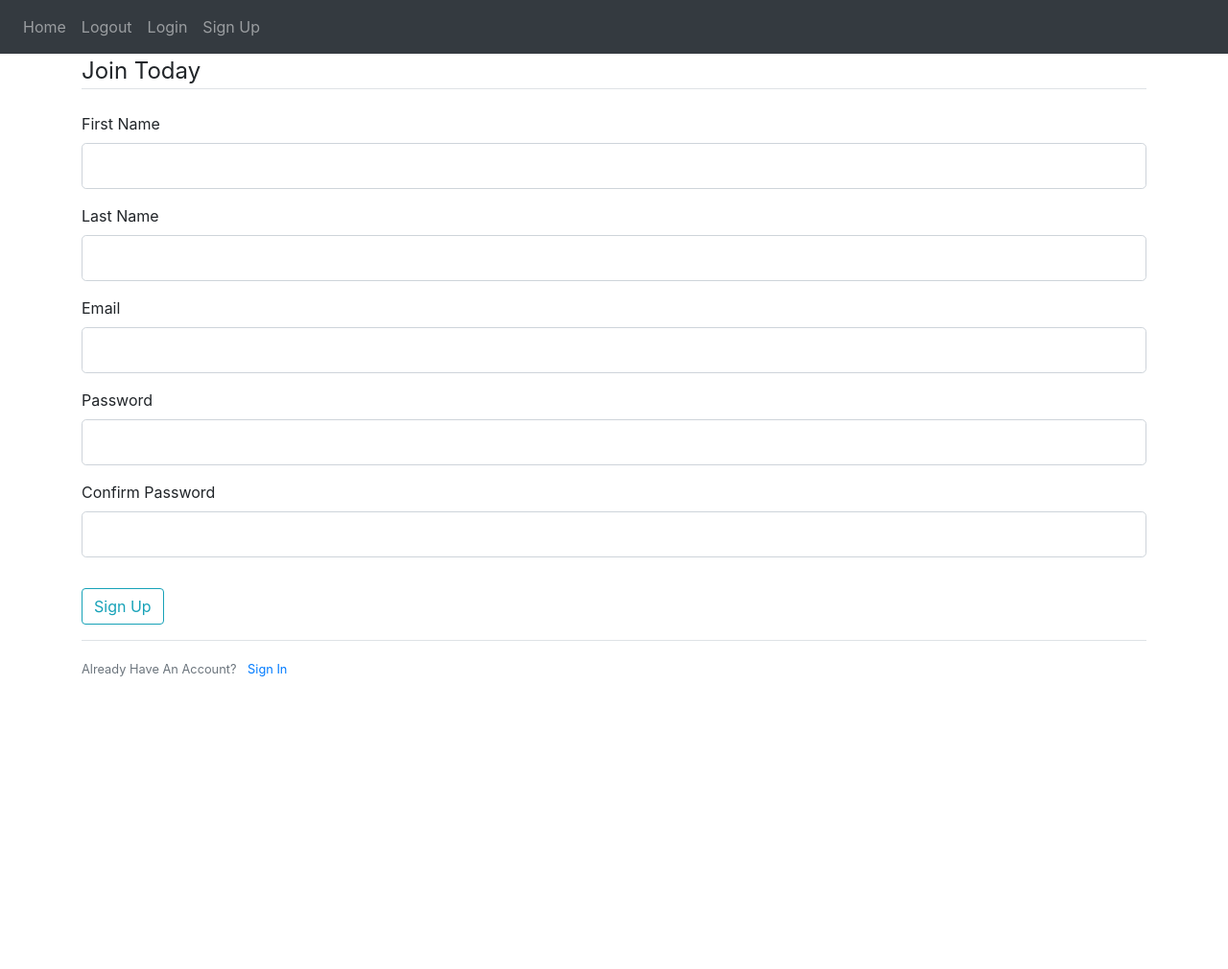
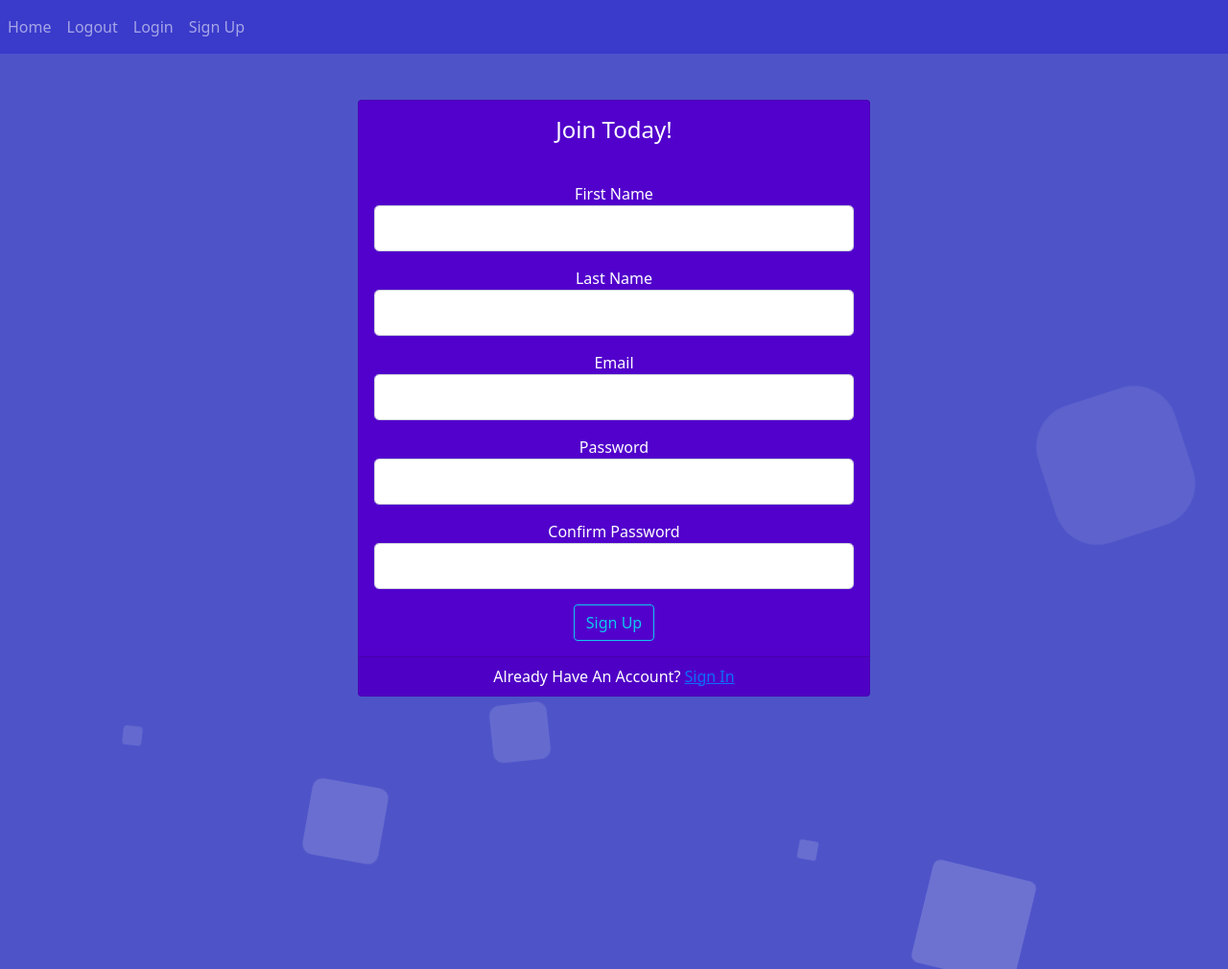
Before and after one commit to nieckojakub/IOProject, a Flask app: page /signup in a window 1280 px wide. Shown: the whole page at 96% size. Run offline with Flask 2, Linux system fonts and the light colour scheme; parts of the project's set-up code (start-up, migrations or seed data) failed here and were passed over; some libraries are stand-ins or nearby versions.

Commit message:
base.html fixed, signup.html done, colorls to be changed + problem with resizeing

```diff
--- a/requirements.txt
+++ b/requirements.txt
@@ -3,3 +3,5 @@ Flask-SQLAlchemy
 flask-login
 
 WTForms~=3.0.1
+
+email_validator
--- a/website/static/css/styles.css
+++ b/website/static/css/styles.css
@@ -134,3 +134,16 @@ body{
     }
 
 }
+
+
+/* Modify the background color */
+.navbar-custom {
+    background-color: #5200cc;
+}
+
+
+/* Modify brand and text color */
+.navbar-custom .navbar-brand,
+.navbar-custom .navbar-text {
+    color: #FFFFFF;
+}
--- a/website/templates/base.html
+++ b/website/templates/base.html
@@ -3,12 +3,16 @@
 <head>
     <meta charset="UTF-8">
     <meta name="viewport" content="width=device-width, initial-scale=1" />
-    <link rel="stylesheet" href="https://cdn.jsdelivr.net/npm/bootstrap@4.3.1/dist/css/bootstrap.min.css" integrity="sha384-ggOyR0iXCbMQv3Xipma34MD+dH/1fQ784/j6cY/iJTQUOhcWr7x9JvoRxT2MZw1T" crossorigin="anonymous">
+    <link rel="stylesheet" href="../static/css/styles.css">
+    <link href="https://cdn.jsdelivr.net/npm/bootstrap@5.0.2/dist/css/bootstrap.min.css" rel="stylesheet" integrity="sha384-EVSTQN3/azprG1Anm3QDgpJLIm9Nao0Yz1ztcQTwFspd3yD65VohhpuuCOmLASjC" crossorigin="anonymous">
     <title>{% block title %}Home{% endblock %}</title>
 </head>
 <body>
 
-    <nav class="navbar navbar-expand-lg navbar-dark bg-dark">
+<!--background-->
+<div class="area ">
+
+    <nav class="navbar navbar-expand-lg navbar-dark" style="z-index: 100; background-color:#3A3ACB; color:#FFFFFF">
       <button
         class="navbar-toggler"
         type="button"
@@ -43,7 +47,23 @@
         {% block content %}
 
         {% endblock %}
+
     </div>
+
+<!--floating circles -->
+<ul class="circles">
+        <li></li>
+        <li></li>
+        <li></li>
+        <li></li>
+        <li></li>
+        <li></li>
+        <li></li>
+        <li></li>
+        <li></li>
+        <li></li>
+</ul>
+</div> <!--end background -->
 
 
 
@@ -51,7 +71,7 @@
 
 <script src="https://code.jquery.com/jquery-3.3.1.slim.min.js" integrity="sha384-q8i/X+965DzO0rT7abK41JStQIAqVgRVzpbzo5smXKp4YfRvH+8abtTE1Pi6jizo" crossorigin="anonymous"></script>
 <script src="https://cdn.jsdelivr.net/npm/popper.js@1.14.7/dist/umd/popper.min.js" integrity="sha384-UO2eT0CpHqdSJQ6hJty5KVphtPhzWj9WO1clHTMGa3JDZwrnQq4sF86dIHNDz0W1" crossorigin="anonymous"></script>
-<script src="https://cdn.jsdelivr.net/npm/bootstrap@4.3.1/dist/js/bootstrap.min.js" integrity="sha384-JjSmVgyd0p3pXB1rRibZUAYoIIy6OrQ6VrjIEaFf/nJGzIxFDsf4x0xIM+B07jRM" crossorigin="anonymous"></script>
+<script src="https://cdn.jsdelivr.net/npm/bootstrap@5.0.2/dist/js/bootstrap.bundle.min.js" integrity="sha384-MrcW6ZMFYlzcLA8Nl+NtUVF0sA7MsXsP1UyJoMp4YLEuNSfAP+JcXn/tWtIaxVXM" crossorigin="anonymous"></script>
 
 
 </body>
--- a/website/templates/signup.html
+++ b/website/templates/signup.html
@@ -1,14 +1,26 @@
 {% extends "base.html" %}
 {% block title %}Sign Up{% endblock %}
 {% block content %}
-    <div class="content-section">
+
+    <div class="container-sm position-relative text-center w-50 mt-5" style="z-index: 100; color: #FFFFFF" >
+
+        <!-- signup card-->
+        <div class="card" style="background-color:#5200cc">
+
+            <!-- card header-->
+            <div class="card-body">
+                <h4 class="card-title">Join Today!</h4>
+            </div>
+
+            <!-- card body-->
+            <div class="card-body">
+                <!-- signup form-->
                 <form method="POST" action="">
                     {{ form.hidden_tag() }}
                     <fieldset class="form-group">
-                <legend class="border-bottom mb-4">Join Today</legend>
-                <div class="form-group">
+
+                        <div class="form-group mb-3">
                             {{ form.firstName.label(class="form-control-label") }}
-
                             {% if form.firstName.errors %}
                                 {{ form.firstName(class="form-control form-control-lg is-invalid") }}
                                 <div class="invalid-feedback">
@@ -20,7 +32,8 @@
                                 {{ form.firstName(class="form-control form-control-lg") }}
                             {% endif %}
                         </div>
-                <div class="form-group">
+
+                        <div class="form-group mb-3">
                             {{ form.lastName.label(class="form-control-label") }}
 
                             {% if form.lastName.errors %}
@@ -34,7 +47,8 @@
                                 {{ form.lastName(class="form-control form-control-lg") }}
                             {% endif %}
                         </div>
-                <div class="form-group">
+
+                        <div class="form-group mb-3">
                             {{ form.email.label(class="form-control-label") }}
                             {% if form.email.errors %}
                                 {{ form.email(class="form-control form-control-lg is-invalid") }}
@@ -47,7 +61,8 @@
                                 {{ form.email(class="form-control form-control-lg") }}
                             {% endif %}
                         </div>
-                <div class="form-group">
+
+                        <div class="form-group mb-3">
                             {{ form.password.label(class="form-control-label") }}
                             {% if form.password.errors %}
                                 {{ form.password(class="form-control form-control-lg is-invalid") }}
@@ -60,7 +75,8 @@
                                 {{ form.password(class="form-control form-control-lg") }}
                             {% endif %}
                         </div>
-                <div class="form-group">
+
+                        <div class="form-group mb-3">
                             {{ form.confirm_password.label(class="form-control-label") }}
                             {% if form.confirm_password.errors %}
                                 {{ form.confirm_password(class="form-control form-control-lg is-invalid") }}
@@ -73,15 +89,16 @@
                                 {{ form.confirm_password(class="form-control form-control-lg") }}
                             {% endif %}
                         </div>
+
                     </fieldset>
                     <div class="form-group">
                         {{ form.submit(class="btn btn-outline-info") }}
                     </div>
                 </form>
             </div>
-    <div class="border-top pt-3">
-        <small class="text-muted">
-            Already Have An Account? <a class="ml-2" href="{{ url_for('auth.login') }}">Sign In</a>
-        </small>
+            <div class="card-footer">Already Have An Account? <a class="ml-2" href="{{ url_for('auth.login') }}">Sign In</a>
             </div>
+        </div>
+    </div>
+
 {% endblock %}
```
Lines whose indentation alone changed are shown as unchanged.
